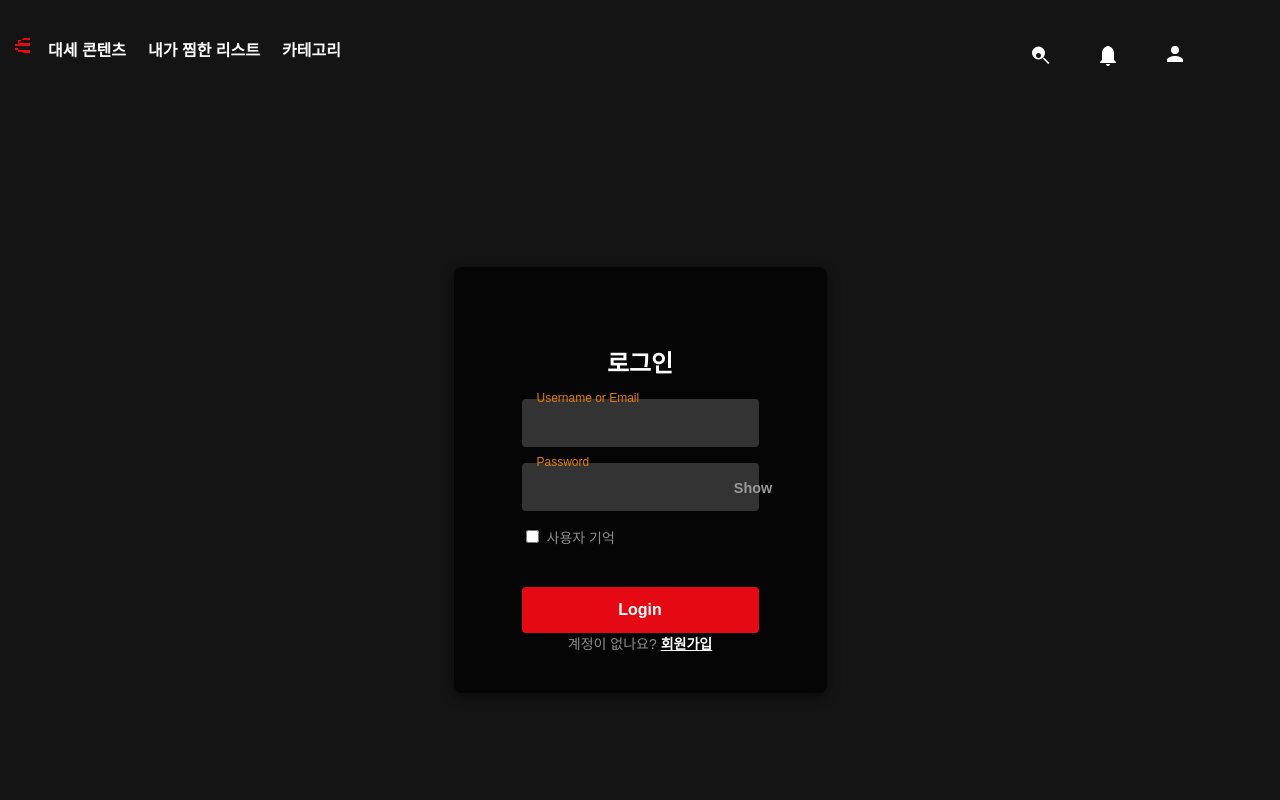
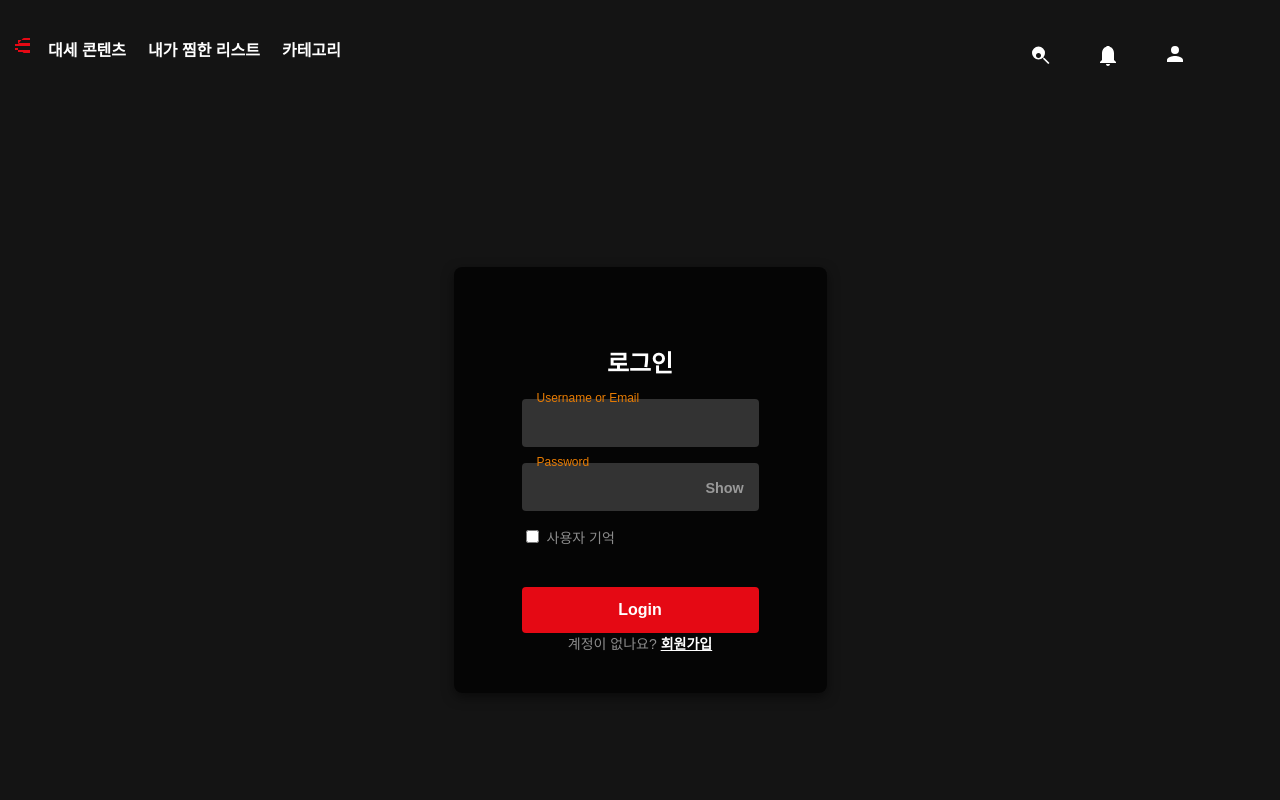
Before and after one commit to choisimo/WSD-movie, a React (Create React App) app in the folder react-app/: page /user/signin in a window 1280 px wide. Shown: the top 800 px of the page. Built offline with nearby package versions, Linux system fonts and the light colour scheme.

Commit message:
login&&register hidden/text button position

```diff
--- a/react-app/src/content/views/pages/SignIn/SignIn.css
+++ b/react-app/src/content/views/pages/SignIn/SignIn.css
@@ -156,7 +156,7 @@ button:hover {
     padding: 0;
     width: 1px;
     height: 50%;
-    right: 10%;
+    right: 22%;
 }
 
 .show-password-btn:hover {
```
